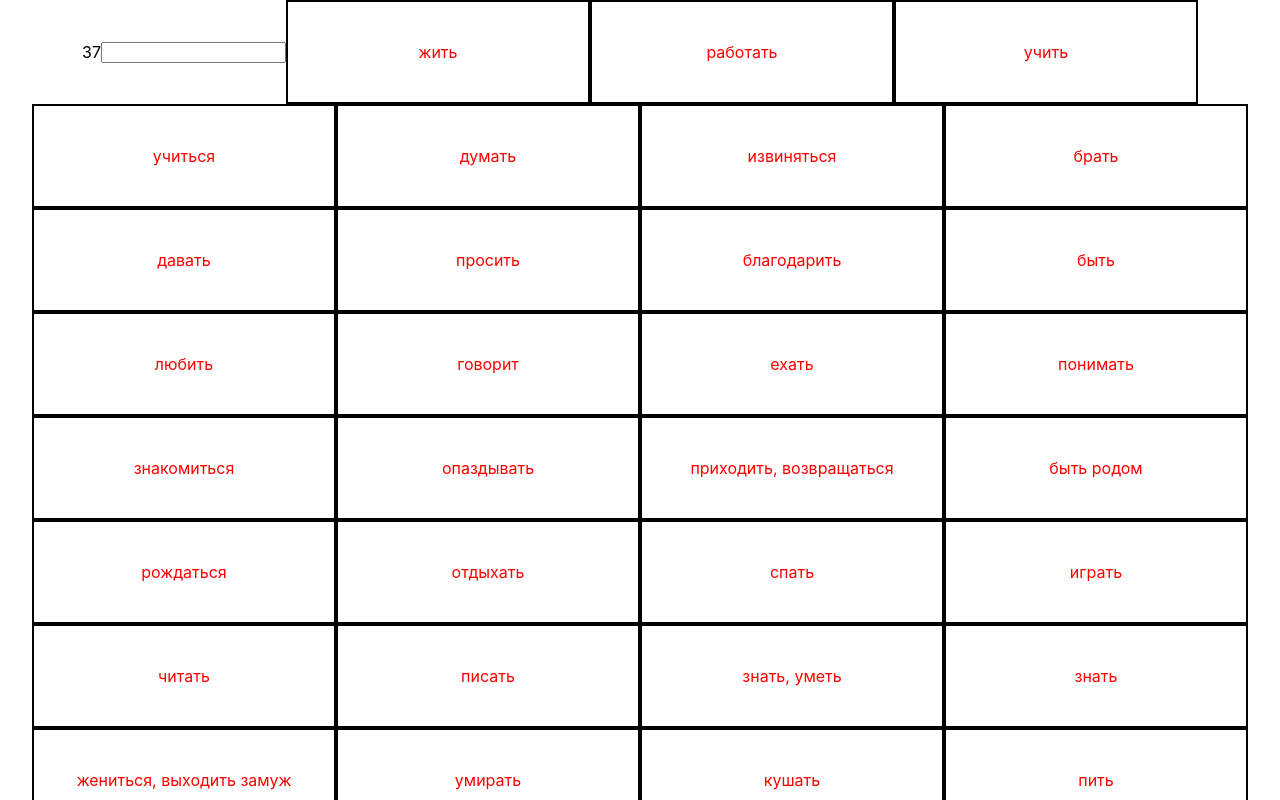
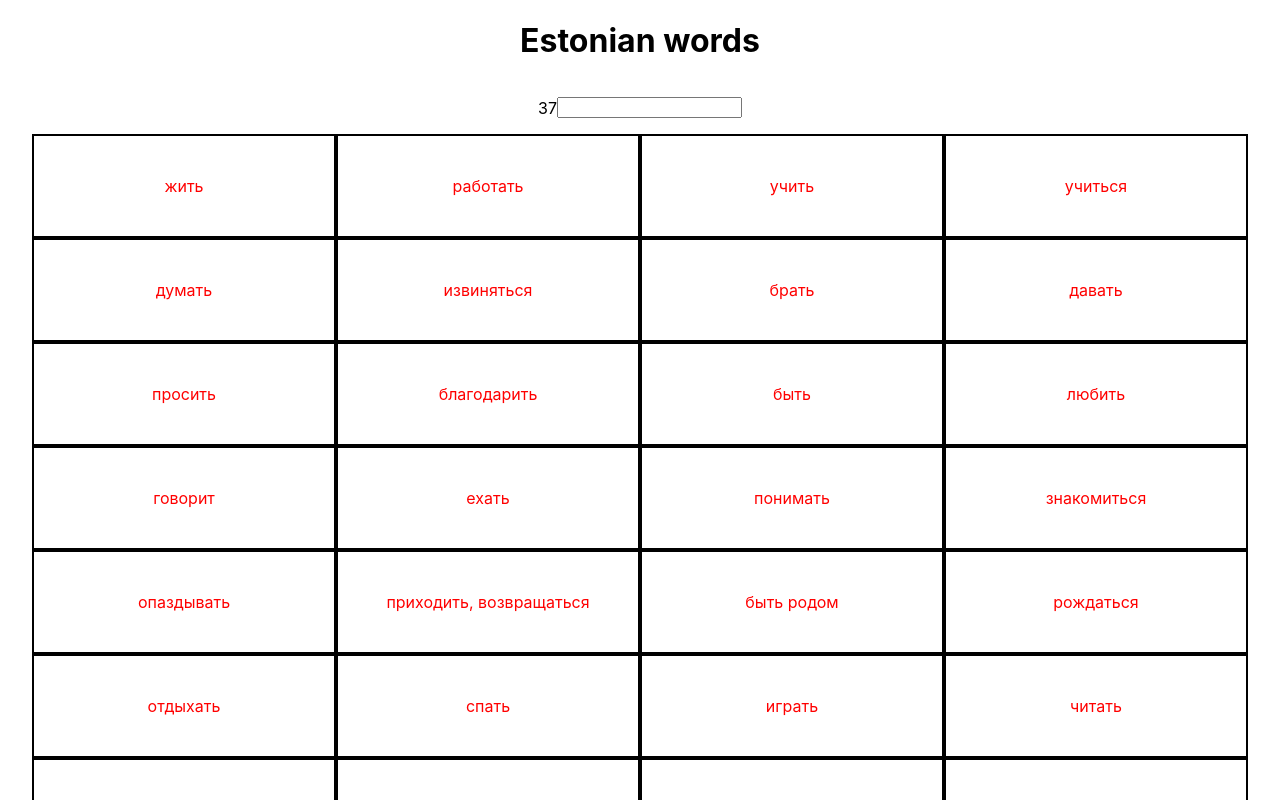
Before and after one commit to dmitrybirin/estonian-words, a React (Vite) app: page / in a window 1280 px wide. Shown: the top 800 px of the page. Built offline with nearby package versions, Linux system fonts and the light colour scheme.

Commit message:
a bit more styling

```diff
--- a/src/App.css
+++ b/src/App.css
@@ -1,3 +1,16 @@
+.header {
+  justify-content: center;
+  align-items: center;
+  display: flex;
+  flex-direction: row;
+}
+
+.search {
+  justify-content: center;
+  align-items: center;
+  display: flex;
+}
+
 .list {
   display: flex;
   flex-direction: row;
--- a/src/App.tsx
+++ b/src/App.tsx
@@ -1,18 +1,29 @@
 import React, { useState } from 'react'
 import './App.css'
 import { words } from './data/words'
+
+
+const Header = () => {
+  return <div className="header"><h1>Estonian words</h1></div>
+}
 
 function App() {
 
   const [inputText, setInputText] =  useState('')
 
   return (
+    <>
+    <Header/>
+    <div className="search">
+      <p>{words.length}</p>
+          <input type="text" value={inputText} onChange={(event) => setInputText(event.target.value)} />
+        </div>
     <div className="list">
-      <p>{words.length}</p>
-        <input type="text" value={inputText} onChange={(event) => setInputText(event.target.value)} />
+
         {words.filter(word => word.ruTranslation.includes(inputText) || word.forms.first.includes(inputText)).map(word => <div key={word.forms.first} className="card" style={{color:'red'}}>{word.ruTranslation}</div>)
         }
     </div>
+    </>
   )
 }
 
```
